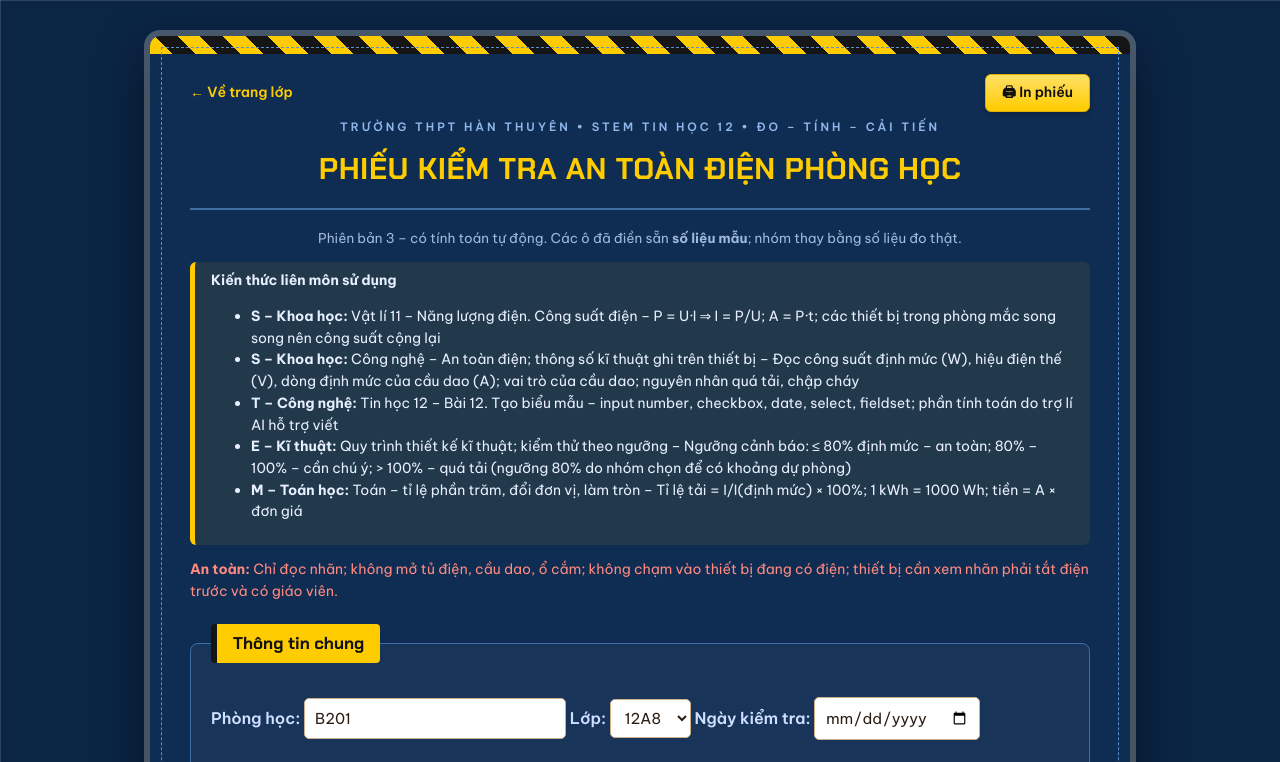
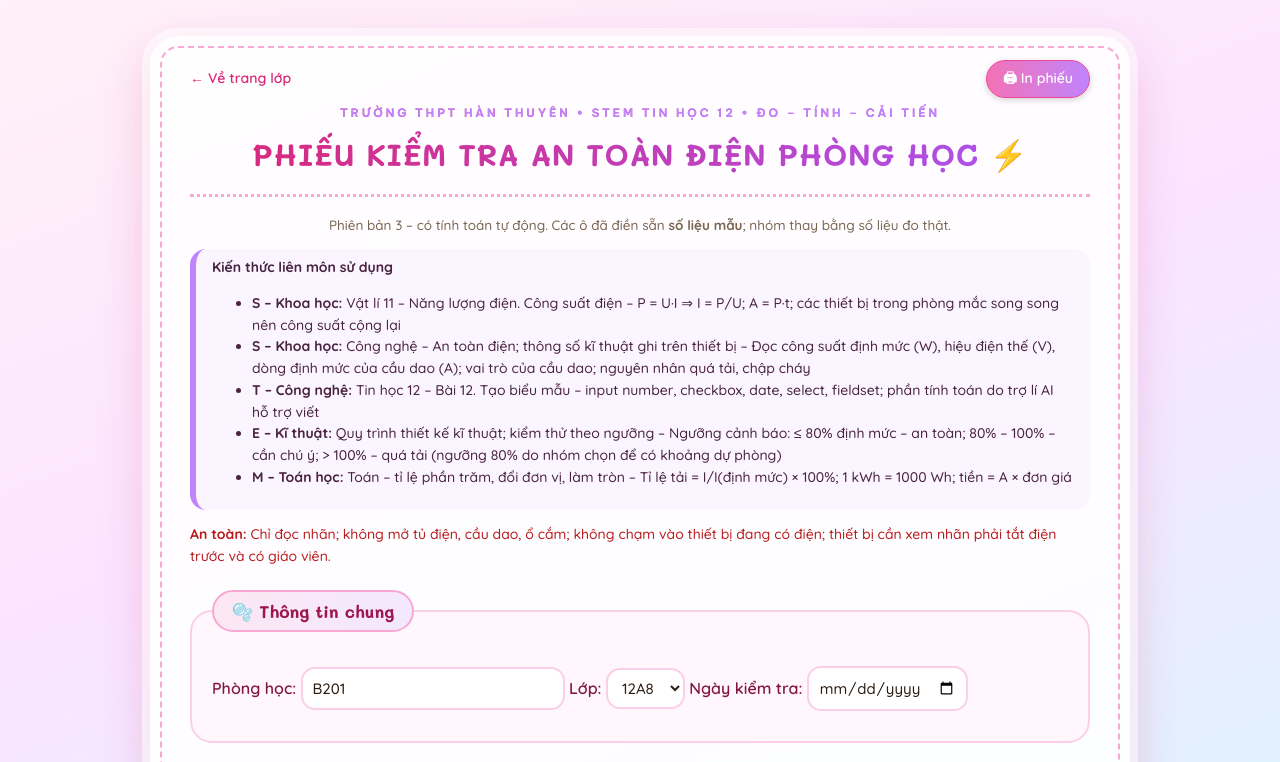
Before and after one commit to dothihoangmaiai-gif/stem-bieu-mau-ai, a plain HTML site: page nhom1_phien_ban_3.html in a window 1280 px wide. Shown: the top 762 px of the page. Drawn offline with Linux system fonts and the light colour scheme.

Commit message:
Nhóm 1: giao diện pastel hồng – tím có bong bóng

```diff
--- a/nhom1_phien_ban_3.html
+++ b/nhom1_phien_ban_3.html
@@ -4,8 +4,8 @@
   <meta charset="UTF-8">
   <meta name="viewport" content="width=device-width, initial-scale=1">
   <title>PHIẾU KIỂM TRA AN TOÀN ĐIỆN PHÒNG HỌC – phiên bản 3</title>
-  <link rel="stylesheet" href="theme.css?v=4">
-  <link rel="stylesheet" href="theme-nhom1.css?v=4">
+  <link rel="stylesheet" href="theme.css?v=5">
+  <link rel="stylesheet" href="theme-nhom1.css?v=5">
 </head>
 <body class="nhom1">
   <div class="thanh-cong-cu"><a href="index.html">← Về trang lớp</a><button type="button" onclick="window.print()">🖨 In phiếu</button></div>
--- a/theme-nhom1.css
+++ b/theme-nhom1.css
@@ -1,28 +1,54 @@
-/* Nhóm 1 – Ổ điện an toàn: kiểu bản vẽ kĩ thuật, biển cảnh báo */
-@import url("https://fonts.googleapis.com/css2?family=Chakra+Petch:wght@500;600;700&display=swap&subset=vietnamese");
+/* Nhóm 1 – Ổ điện an toàn: kiểu "bánh bèo" pastel hồng – tím với bong bóng */
+@import url("https://fonts.googleapis.com/css2?family=Mali:wght@500;600;700&family=Quicksand:wght@500;600;700&display=swap&subset=vietnamese");
 html {
-  background-color: #0b2545;
+  background-color: #fde7f3;
   background-image:
-    linear-gradient(rgba(255,255,255,.10) 1px, transparent 1px), linear-gradient(90deg, rgba(255,255,255,.10) 1px, transparent 1px),
-    linear-gradient(rgba(255,255,255,.04) 1px, transparent 1px), linear-gradient(90deg, rgba(255,255,255,.04) 1px, transparent 1px);
-  background-size: 120px 120px, 120px 120px, 24px 24px, 24px 24px;
+    radial-gradient(circle at 30% 30%, rgba(255,255,255,.95) 0 6px, rgba(255,255,255,0) 7px),
+    radial-gradient(circle at 50% 50%, rgba(244,114,182,.28) 0 38px, rgba(244,114,182,.10) 39px 42px, transparent 43px),
+    radial-gradient(circle at 30% 30%, rgba(255,255,255,.95) 0 4px, rgba(255,255,255,0) 5px),
+    radial-gradient(circle at 50% 50%, rgba(192,132,252,.25) 0 24px, rgba(192,132,252,.10) 25px 27px, transparent 28px),
+    radial-gradient(circle at 50% 50%, rgba(125,211,252,.30) 0 14px, transparent 15px),
+    radial-gradient(circle at 50% 50%, rgba(251,207,232,.9) 0 56px, transparent 57px),
+    linear-gradient(160deg, #fff1f8 0%, #fbe4ff 50%, #e0f2fe 100%);
+  background-size: 260px 260px, 260px 260px, 180px 180px, 180px 180px, 120px 120px, 420px 420px, auto;
+  background-position: 20px 40px, 0 20px, 110px 90px, 90px 70px, 40px 10px, 200px 300px, 0 0;
   background-attachment: fixed;
+  animation: bong-bong 40s linear infinite;
 }
-body { --nhan: #ffcc00; --nhan-2: #ffdf5a; --vien: #3f6ea5; color: #e8f0ff; background: repeating-linear-gradient(45deg, #ffcc00 0 16px, #151515 16px 32px) top / 100% 18px no-repeat, #0f2c52; outline: 1px dashed #5d8fd0; outline-offset: -12px; padding-top: 44px; }
-h2, h3, legend { font-family: "Chakra Petch", "Be Vietnam Pro", sans-serif; }
-h2 { color: #ffcc00; text-transform: uppercase; border-bottom-color: #3f6ea5; }
-h2::before { color: #8fb7ea; }
-label { color: #cfe0ff; }
-fieldset { background: rgba(255,255,255,.04); border-color: #3f6ea5; }
-legend { background: #ffcc00; color: #111; border: 0; border-left: 6px solid #151515; }
-th { background: #183f70; color: #ffcc00; } td { background: #0f2c52; color: #e8f0ff; } th, td { border-color: #2f5b92; }
-.lm { background: rgba(255,204,0,.08); border-left-color: #ffcc00; color: #e8f0ff; }
-.kq { background: #0b2140; border-color: #ffcc00; }
-.ct { background: rgba(255,255,255,.06); border-color: #3f6ea5; color: #e8f0ff; }
-.mau { color: #9fb9db; } .canh { color: #ff8a80; }
-.tot { color: #4ade80; } .chu { color: #facc15; } .xau { color: #f87171; }
-a { color: #ffcc00; }
-input[type=submit], button { color: #111; background: linear-gradient(180deg, #ffe066, #ffcc00); border-color: #e0b000; }
-input[type=reset] { background: transparent; color: #ffcc00; border-color: #ffcc00; }
-@media print { body, td, th, label, legend, h2, .lm, .ct, .mau { color: #000 !important; background: #fff !important; } fieldset, .kq { background: #fff !important; } }
-table { background: transparent; }
+@keyframes bong-bong {
+  from { background-position: 20px 40px, 0 20px, 110px 90px, 90px 70px, 40px 10px, 200px 300px, 0 0; }
+  to   { background-position: 20px -220px, 0 -240px, 110px -90px, 90px -110px, 40px -110px, 200px -120px, 0 0; }
+}
+body {
+  --nhan: #db2777; --nhan-2: #f472b6; --vien: #f9a8d4;
+  font-family: "Quicksand", "Be Vietnam Pro", sans-serif;
+  color: #4a2340;
+  background: rgba(255,255,255,.92);
+  border-radius: 28px;
+  outline: 2px dashed #f9a8d4; outline-offset: -12px;
+  box-shadow: 0 0 0 8px rgba(255,255,255,.55), 0 18px 50px rgba(219,39,119,.25);
+}
+h2, h3, legend { font-family: "Mali", "Quicksand", sans-serif; }
+h2 {
+  background: linear-gradient(90deg, #db2777, #a855f7);
+  -webkit-background-clip: text; background-clip: text; color: transparent;
+  border-bottom: 3px dotted #f9a8d4;
+}
+h2::before { color: #c084fc; -webkit-text-fill-color: #c084fc; }
+h2::after { content: " ⚡"; -webkit-text-fill-color: #f59e0b; }
+label { color: #831843; }
+fieldset { background: #fff7fb; border: 2px solid #fbcfe8; border-radius: 22px; }
+legend { background: linear-gradient(90deg, #fce7f3, #f3e8ff); color: #9d174d; border: 2px solid #f9a8d4; border-radius: 999px; padding: 6px 18px; }
+legend::before { content: "🫧 "; }
+input[type=text], input[type=number], input[type=date], select, textarea { border: 2px solid #fbcfe8; border-radius: 14px; }
+input:focus, select:focus, textarea:focus { border-color: #f472b6; box-shadow: 0 0 0 4px rgba(244,114,182,.2); }
+th { background: #fce7f3; color: #9d174d; } th, td { border-color: #fbcfe8; }
+table { border-radius: 14px; overflow: hidden; }
+.lm { background: #faf5ff; border-left: 6px solid #c084fc; border-radius: 16px; }
+.kq { background: linear-gradient(180deg, #fff1f8, #ffffff); border: 2px solid #f472b6; border-radius: 22px; }
+.ct { background: #fdf4ff; border-color: #f0abfc; border-radius: 14px; }
+input[type=submit], input[type=button], button { border-radius: 999px; background: linear-gradient(90deg, #f472b6, #c084fc); border-color: #ec4899; }
+input[type=reset] { border-radius: 999px; background: #fff; color: #db2777; border-color: #f472b6; }
+a { color: #db2777; }
+@media print { html { animation: none; } h2 { color: #db2777 !important; -webkit-text-fill-color: #db2777; } }
+@media (prefers-reduced-motion: reduce) { html { animation: none; } }
```
Also changed, not shown: ketqua.html (+1 -1 lines), nhom1_phien_ban_1.html (+2 -2 lines), nhom1_phien_ban_2.html (+2 -2 lines), nhom2_phien_ban_1.html (+2 -2 lines), nhom2_phien_ban_2.html (+2 -2 lines), nhom2_phien_ban_3.html (+2 -2 lines), nhom3_phien_ban_1.html (+2 -2 lines), nhom3_phien_ban_2.html (+2 -2 lines), nhom3_phien_ban_3.html (+2 -2 lines), nhom4_phien_ban_1.html (+2 -2 lines), nhom4_phien_ban_2.html (+2 -2 lines), nhom4_phien_ban_3.html (+2 -2 lines).
